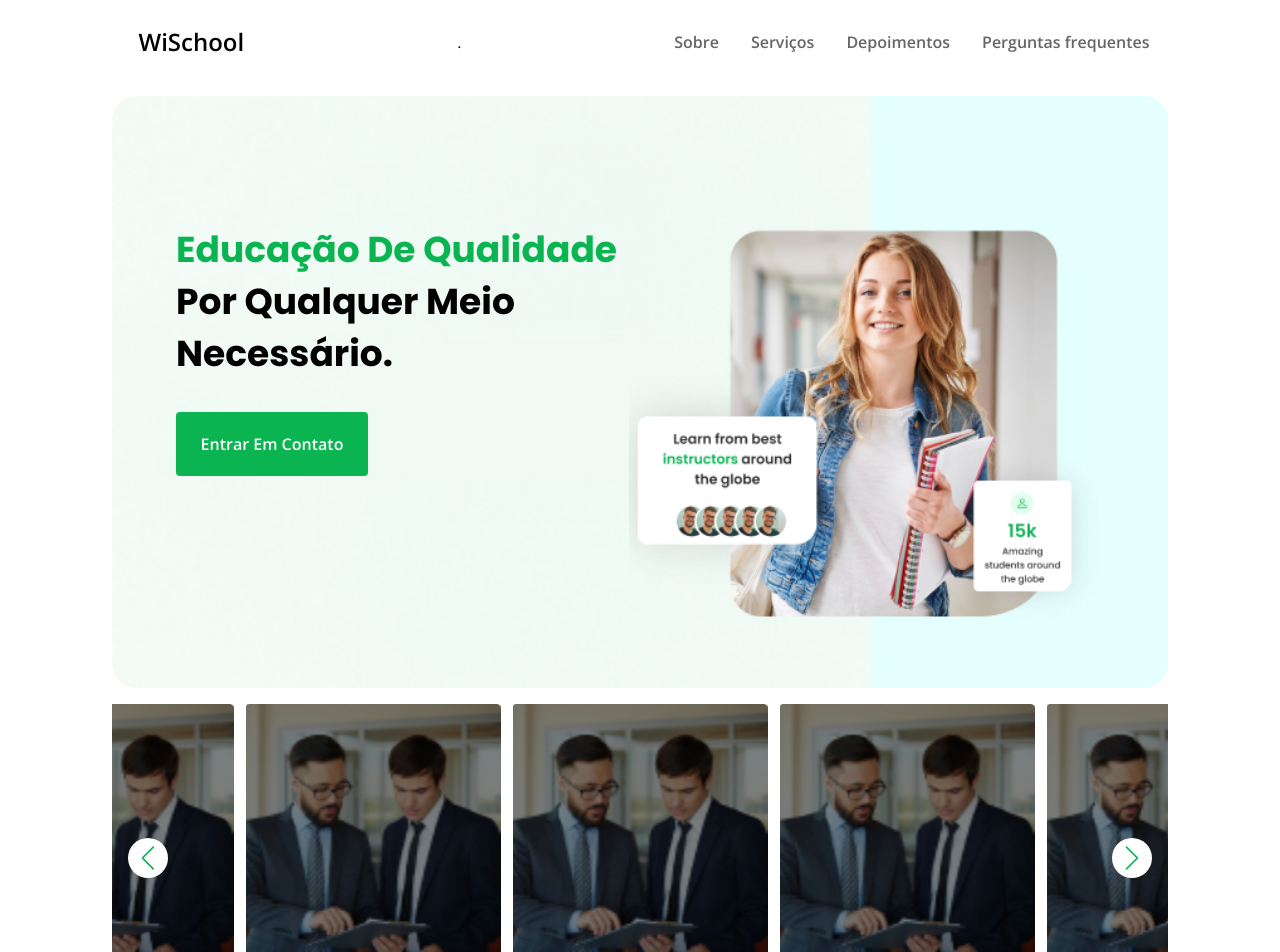
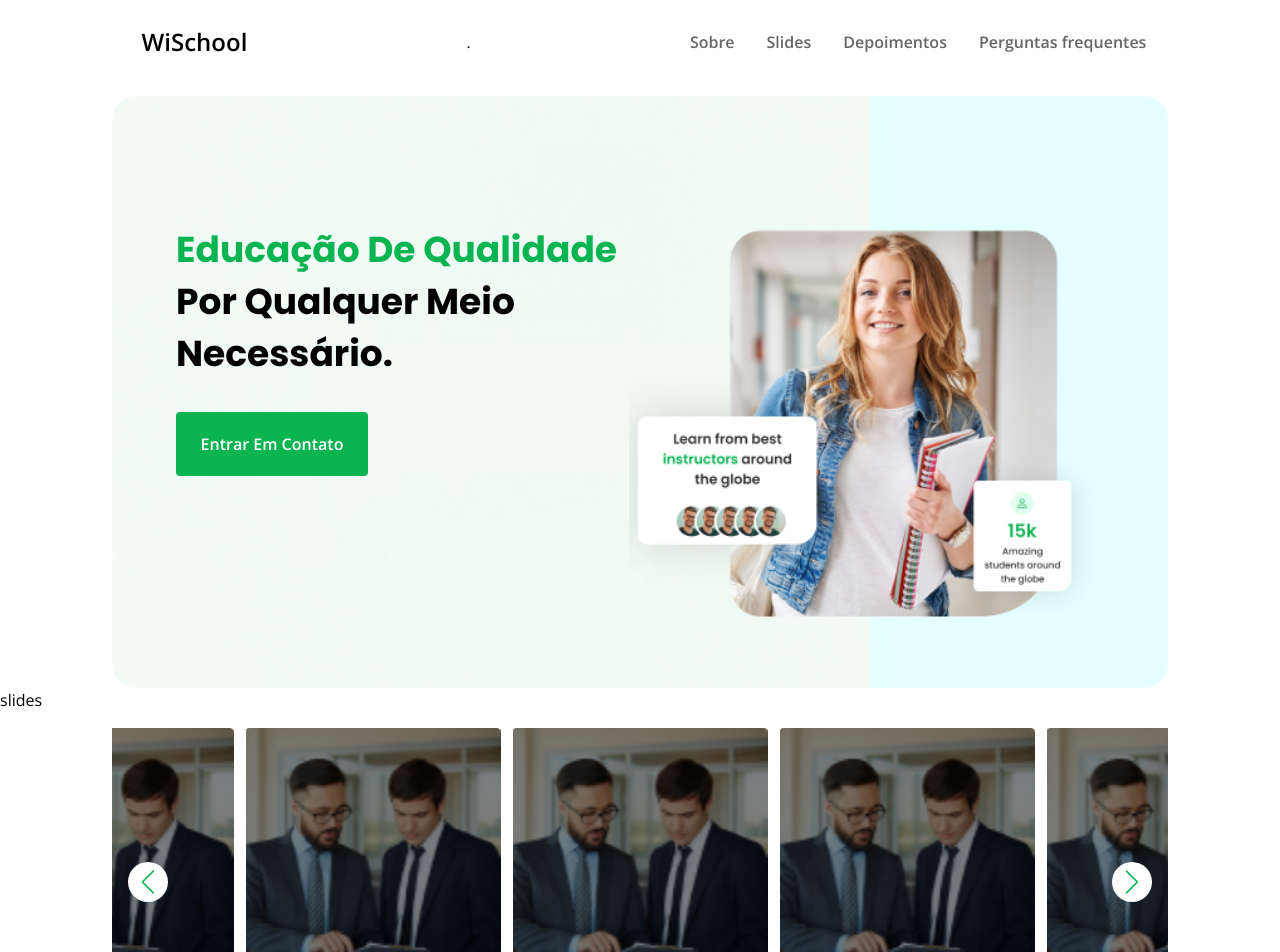
Before and after one commit to ItamarJoire/saint-helena, a React (Vite) app: page / in a window 1280 px wide. Shown: the top 952 px of the page. Built offline with nearby package versions, Linux system fonts and the light colour scheme.

Commit message:
Carousel

```diff
--- a/src/components/Carousel.jsx
+++ b/src/components/Carousel.jsx
@@ -42,6 +42,8 @@ export function Carousel(){
   }, [navigationEnabled]);
 
   return (
+    <div id='slides'>
+      <h1>slides</h1>
       <Swiper
         style={{
           '--swiper-navigation-size': '24px',
@@ -63,6 +65,7 @@ export function Carousel(){
           768: { slidesPerView: 4 },
         }}
       >
+
         {
           Imgs.map((img, index) => (
             <SwiperSlide key={index}>
@@ -73,5 +76,6 @@ export function Carousel(){
           ))
         }
       </Swiper>
+    </div>
   );
 };
--- a/src/components/header.jsx
+++ b/src/components/header.jsx
@@ -51,7 +51,7 @@ export function Header(){
 
         <ul className="flex gap-8 max-md:flex-col">
           <a href="#about" className="text-gray-op text-base font-semibold hover:opacity-60 duration-150"><li>Sobre</li></a>
-          <a href="#services" className="text-gray-op text-base font-semibold hover:opacity-60 duration-150"><li>Serviços</li></a>
+          <a href="#slides" className="text-gray-op text-base font-semibold hover:opacity-60 duration-150"><li>Slides</li></a>
           <a href="#testmonials" className="text-gray-op text-base font-semibold hover:opacity-60 duration-150"><li>Depoimentos</li></a>
           <a href="#testmonials" className="text-gray-op text-base font-semibold hover:opacity-60 duration-150"><li>Perguntas frequentes</li></a>
         </ul>
--- a/src/pages/home.jsx
+++ b/src/pages/home.jsx
@@ -1,4 +1,6 @@
 import { Header, Hero, Carousel, Footer } from "../components";
+
+
 
 export function Home(){
   return(
```
Also changed, not shown: src/index.css (line endings or trailing spaces). Lines whose indentation alone changed are shown as unchanged.
